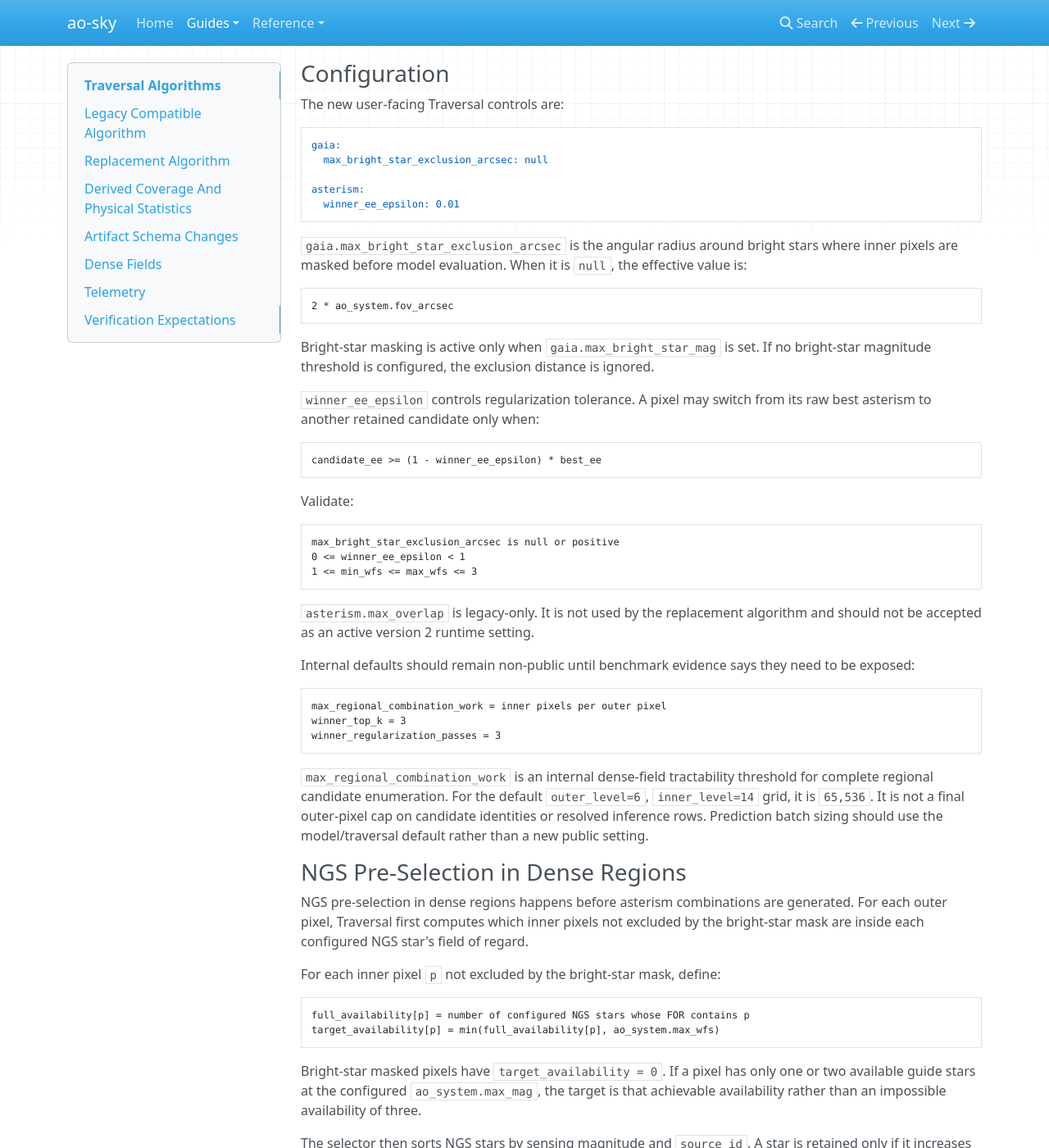
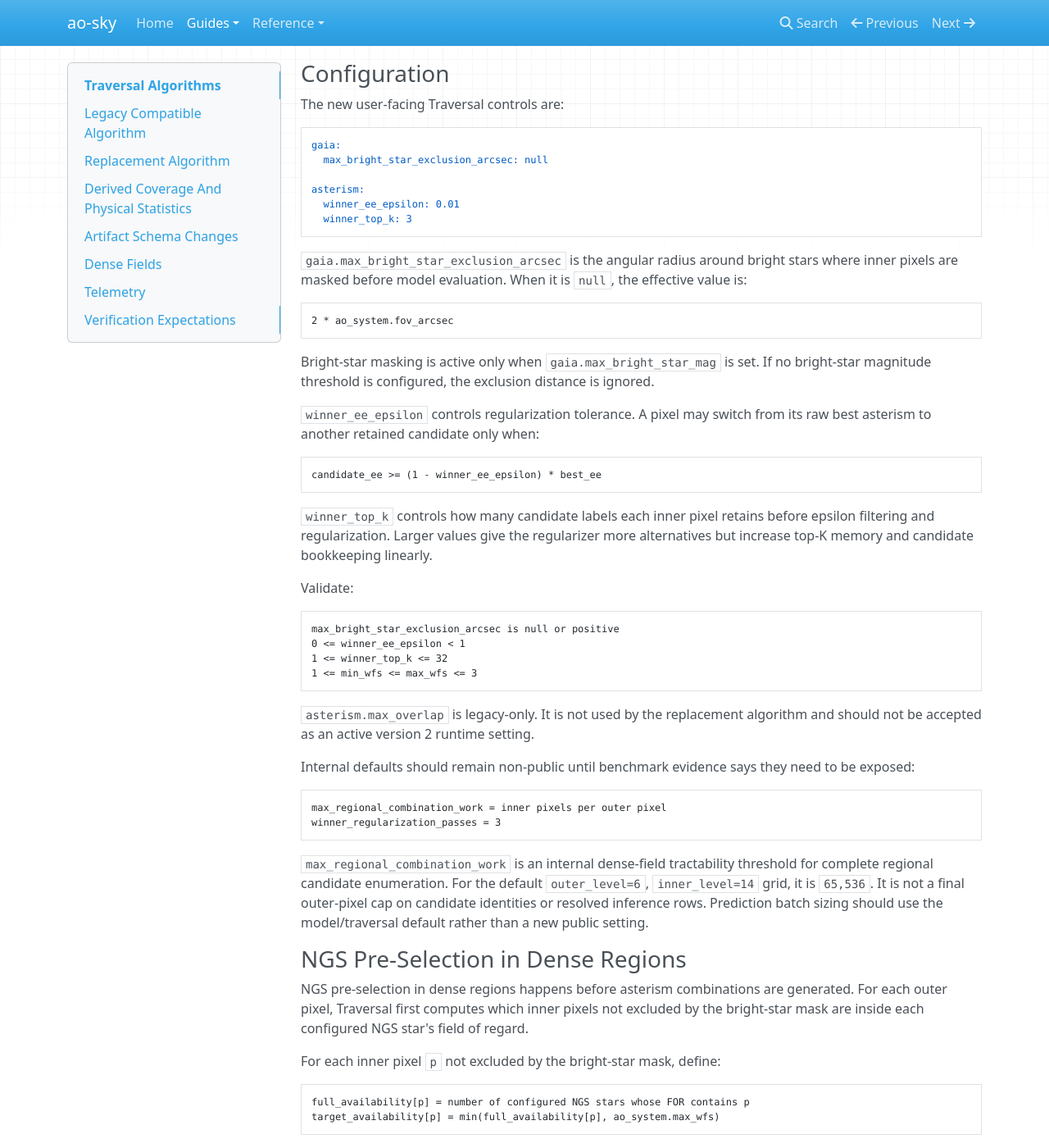
Before and after one commit to nvnunes/ao-sky, an MkDocs documentation site: the page built from docs/algorithms.md, in a window 1280 px wide and 1400 px high, scrolled down 1818 px. Shown: the whole window at 82% size. Built offline with MkDocs 1.6.1, drawn with Linux system fonts in a browser that asks for light colours; nearby versions of some CDN libraries; some of the changed text lies outside the part shown.

Commit message:
Expose winner top-k in runtime config

````diff
--- a/docs/algorithms.md
+++ b/docs/algorithms.md
@@ -127,11 +128,17 @@ its raw best asterism to another retained candidate only when:
 candidate_ee >= (1 - winner_ee_epsilon) * best_ee
 ```
 
+`winner_top_k` controls how many candidate labels each inner pixel retains
+before epsilon filtering and regularization. Larger values give the
+regularizer more alternatives but increase top-K memory and candidate
+bookkeeping linearly.
+
 Validate:
 
 ```text
 max_bright_star_exclusion_arcsec is null or positive
 0 <= winner_ee_epsilon < 1
+1 <= winner_top_k <= 32
 1 <= min_wfs <= max_wfs <= 3
 ```
 
@@ -359,7 +365,8 @@ top_fwhm[P, K]
 top_pointing_xy[P, K]
 ```
 
-The shortlist is ranked by predicted EE. The pointing-center offsets are
+`K` is `asterism.winner_top_k`, with a default of `3`. The shortlist is ranked
+by predicted EE. The pointing-center offsets are
 internal state used to preserve the model-input center for normal and recovered
 rows. Candidate payloads are retained only when they appear in at least one
 pixel shortlist; a later implementation may drop zero-reference payloads during
````
Also changed, not shown: other parts of docs/algorithms.md (+1 -1 lines), 5 other files.
